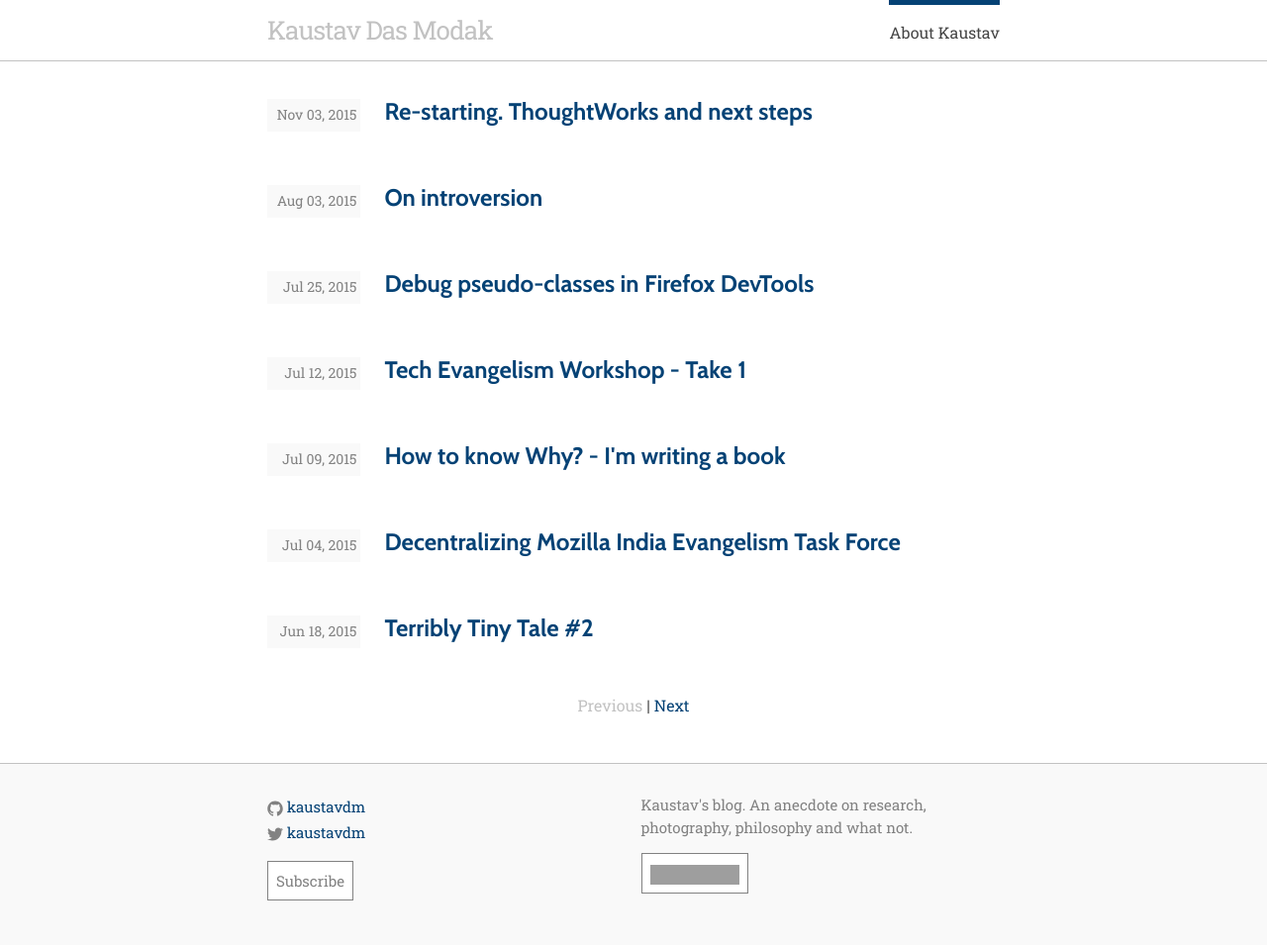
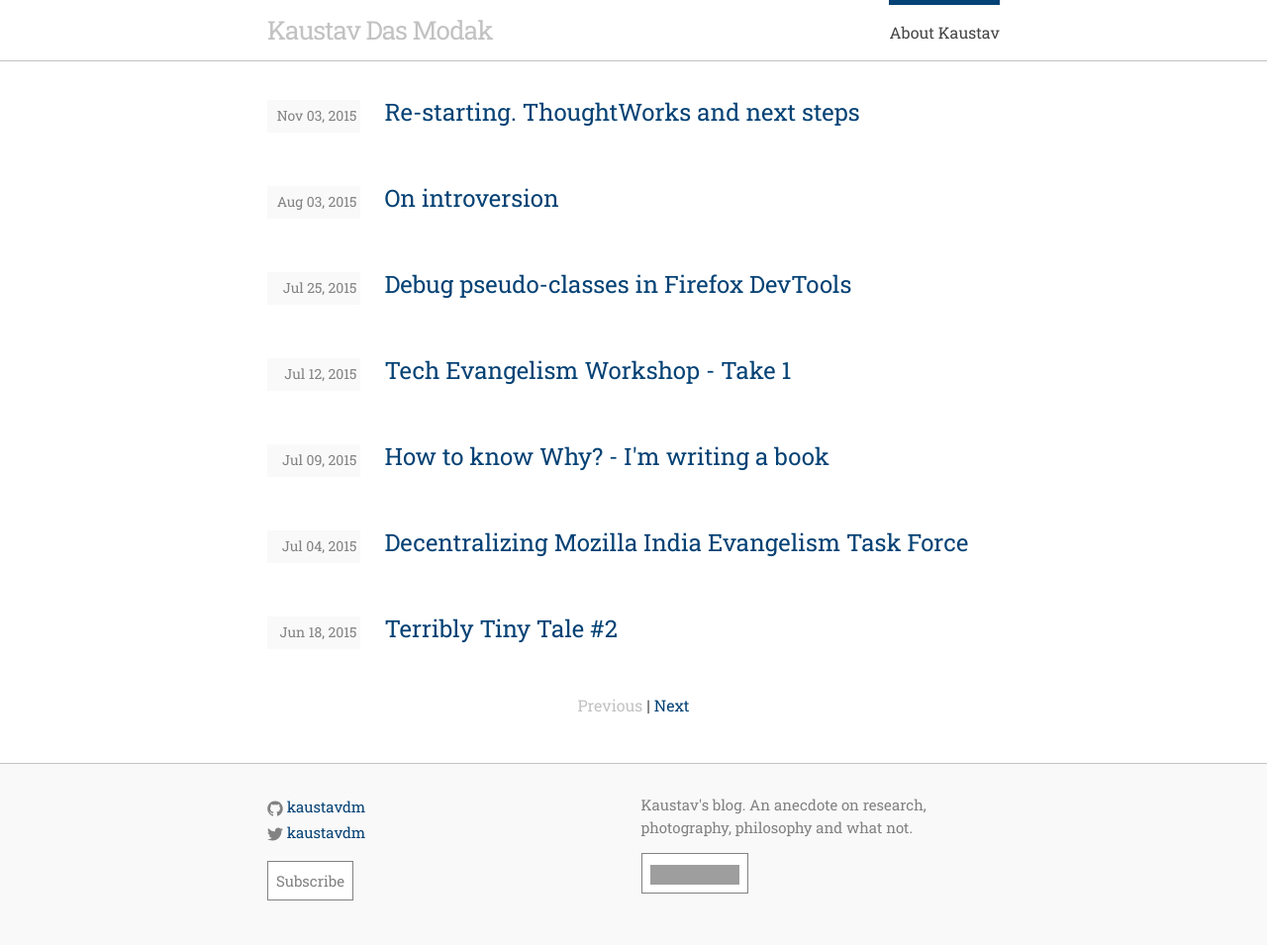
Before and after one commit to kaustavdm/website, a Jekyll site: the page built from index.html, in a window 1280 px wide. Shown: the whole page at 99% size. Built offline with Jekyll 4.4.1, drawn with Linux system fonts in a browser that asks for light colours; the list of posts is cut into pages by our own code; grey boxes are pictures that could not be loaded.

Commit message:
Use Robot Slab everywhere
Signed-off-by: Kaustav Das Modak <kaustav.dasmodak@yahoo.co.in>

```diff
--- a/_includes/head.html
+++ b/_includes/head.html
@@ -7,7 +7,7 @@
   <title>{% if page.title %}{{ page.title }}{% else %}{{ site.title }}{% endif %}</title>
   <meta name="description" content="{% if page.excerpt %}{{ page.excerpt | strip_html | strip_newlines | truncate: 160 }}{% else %}{{ site.description }}{% endif %}">
 
-  <link href="https://fonts.googleapis.com/css?family=Cabin:400,700|Roboto+Slab:400,700" rel="stylesheet" type="text/css">
+  <link href="https://fonts.googleapis.com/css?family=Roboto+Slab:400,700" rel="stylesheet" type="text/css">
   <link rel="stylesheet" href="{{ "/css/main.css" | prepend: site.baseurl }}">
   <link rel="canonical" href="{{ page.url | replace:'index.html','' | prepend: site.baseurl | prepend: site.url }}">
   <link rel="alternate" type="application/rss+xml" title="{{ site.title }}" href="{{ "/feed.xml" | prepend: site.baseurl | prepend: site.url }}">
--- a/_sass/_base.scss
+++ b/_sass/_base.scss
@@ -89,7 +89,7 @@ li {
  */
 h1, h2, h3, h4, h5, h6 {
     font-family: $heading-font-family;
-    font-weight: 700;
+    font-weight: 400;
     letter-spacing: 0;
 }
 
--- a/css/main.scss
+++ b/css/main.scss
@@ -7,7 +7,7 @@
 
 // Our variables
 $base-font-family: "Roboto Slab", "Helvetica Neue", Helvetica, Arial, sans-serif;
-$heading-font-family: "Cabin", "Helvetica Neue", Helvetica, Arial, sans-serif;
+$heading-font-family: "Roboto Slab", "Helvetica Neue", Helvetica, Arial, sans-serif;
 $base-font-size:   16px;
 $base-font-weight: 400;
 $small-font-size:  $base-font-size * 0.875;
```
